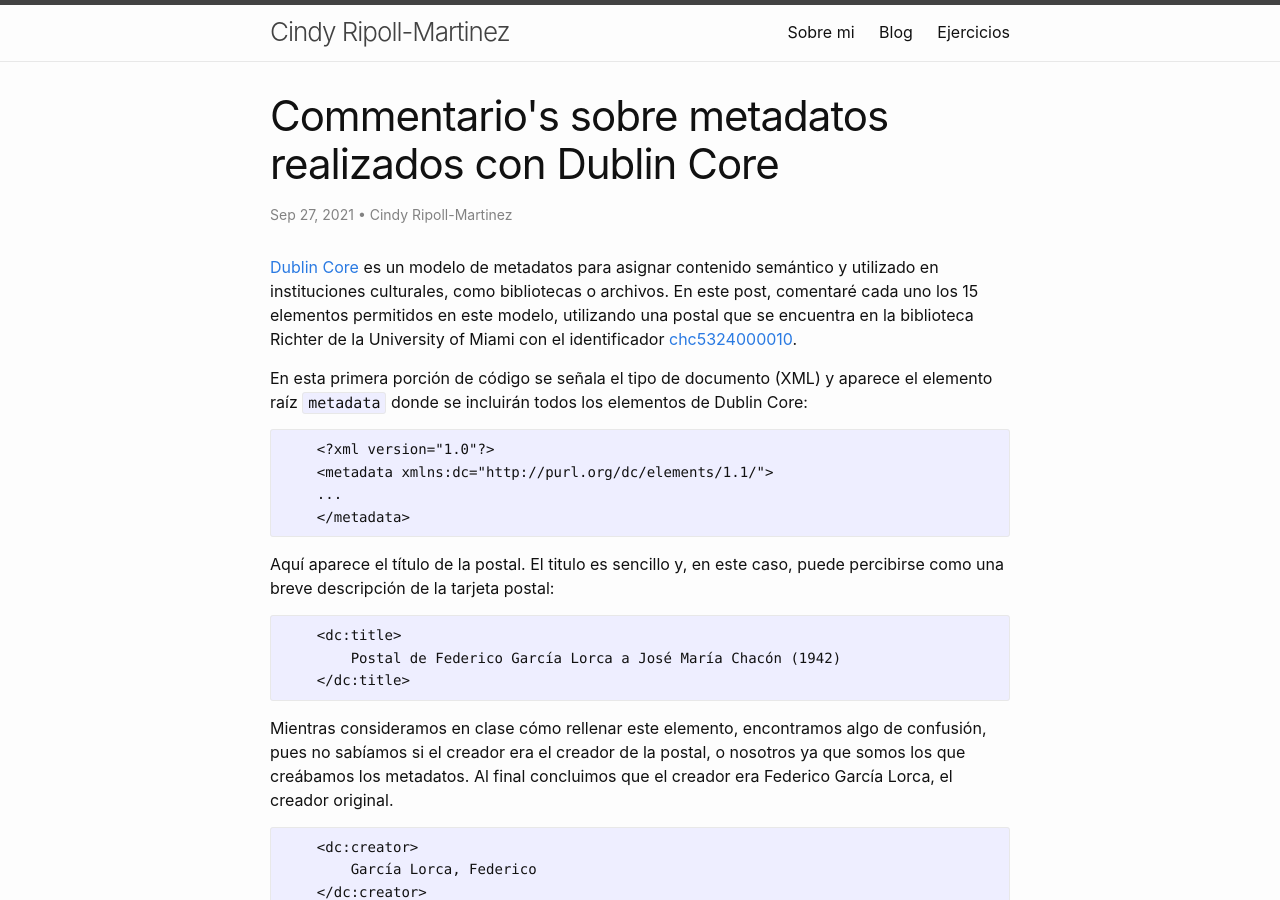
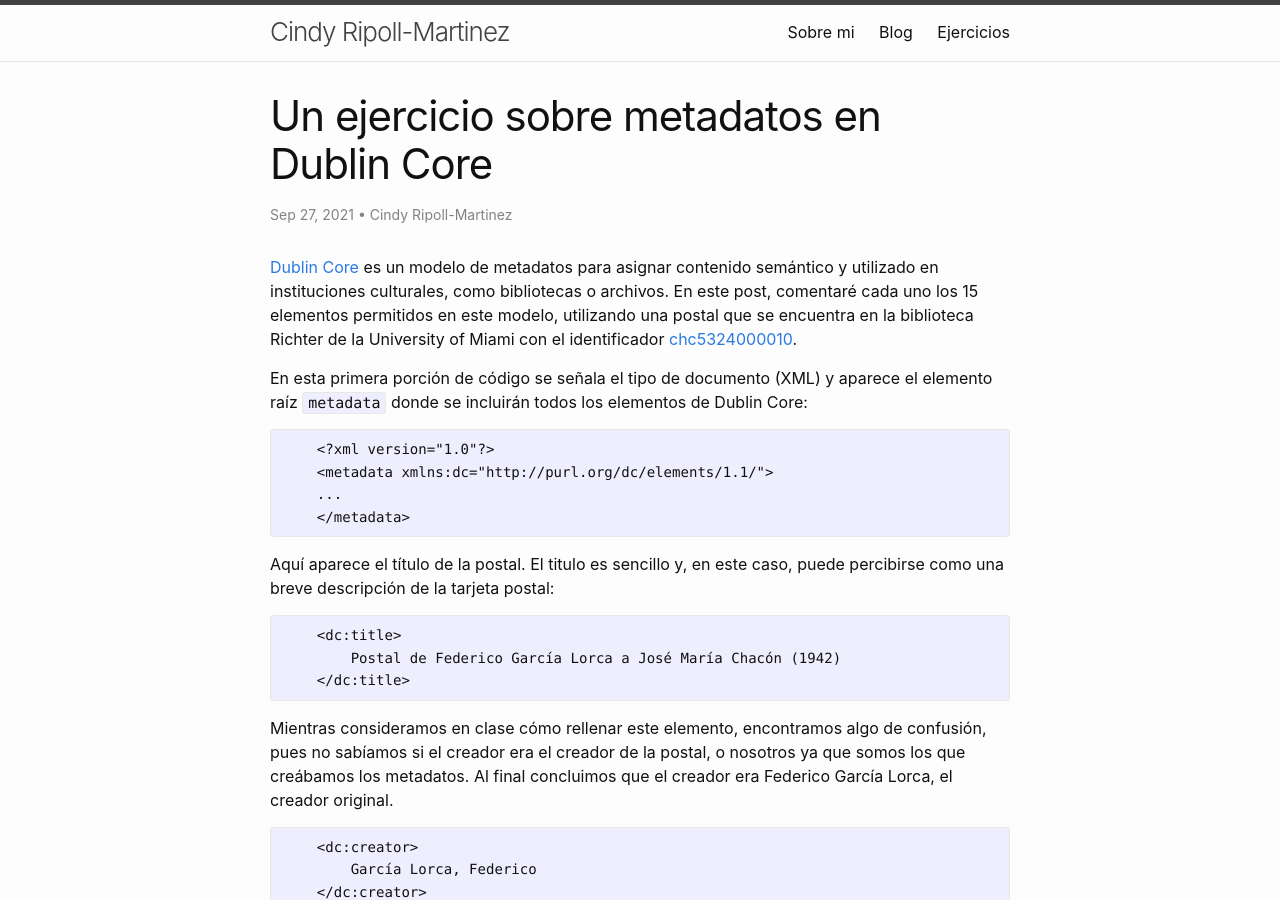
Before and after one commit to cindyripollm/cindyripollm.github.io, a Jekyll site: the page built from _posts/2021-09-27-metadatos.md, in a window 1280 px wide and 900 px high. Built offline with Jekyll 4.4.1, drawn with Linux system fonts in a browser that asks for light colours.

Commit message:
correcciones

```diff
--- a/_posts/2021-09-27-metadatos.md
+++ b/_posts/2021-09-27-metadatos.md
@@ -1,6 +1,6 @@
 ---
 layout: post
-title: "Commentario's sobre metadatos realizados con Dublin Core"
+title: "Un ejercicio sobre metadatos en Dublin Core"
 date: 2021-09-27
 author: Cindy Ripoll-Martinez
 ---
```
